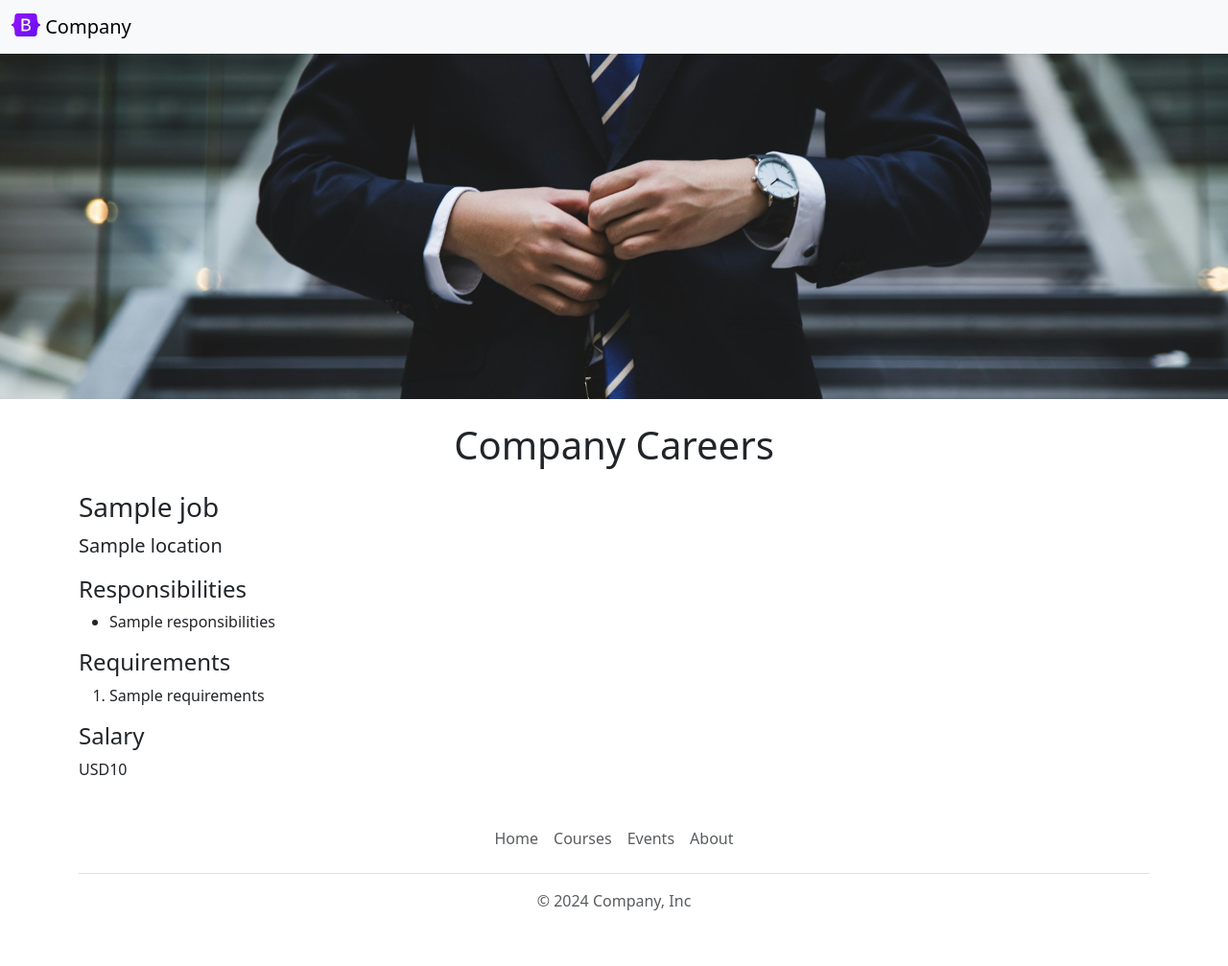
After one commit to adrian500502/flask-careers-website-v2, a Flask app: template templates/jobpage.html in a window 1280 px wide. The commit adds this page. Shown: the whole page at 96% size. Run offline with Flask 3, Linux system fonts and the light colour scheme; the template is opened without the code that fills it: most values are stand-ins (such as "Sample title", 1, 10 or a date in 2020).

Commit message:
Add displaying dynamically fetched job data

```diff
--- a/app.py
+++ b/app.py
@@ -1,17 +1,26 @@
 from flask import Flask, render_template, jsonify
-from database import load_jobs_from_db
+from database import load_jobs_from_db, load_job_from_db
 
 app = Flask(__name__)
 
 @app.route("/")
-def hello_world():
-  JOBS = load_jobs_from_db()
-  return render_template("home.html", jobs=JOBS, company_name="Company")
+def enter_home():
+  jobs = load_jobs_from_db()
+  return render_template("home.html", jobs=jobs)
 
 @app.route("/api/jobs")
 def list_jobs():
-  JOBS = load_jobs_from_db()
-  return jsonify(JOBS)
+  jobs = load_jobs_from_db()
+  return jsonify(jobs)
+
+@app.route("/job/<id>")
+def show_job(id):
+  fetched_job = load_job_from_db(id)
+
+  if not fetched_job:
+    return "Not Found", 404
+
+  return render_template("jobpage.html", job=fetched_job)
 
 if __name__ == "__main__":
   app.run(debug=True, host="0.0.0.0", port=8000)
--- /dev/null
+++ b/templates/banner.html
@@ -0,0 +1,9 @@
+<style>
+  #banner {
+    height: 360px;
+    width: 100%;
+    object-fit: cover;
+    margin-bottom: 16px;
+  }
+</style>
+<img id="banner" src="/static/banner.jpg" class="img-fluid" />
--- /dev/null
+++ b/templates/bootstrap.html
@@ -0,0 +1,8 @@
+<meta charset="utf-8" />
+<meta name="viewport" content="width=device-width, initial-scale=1" />
+<link
+  href="https://cdn.jsdelivr.net/npm/bootstrap@5.3.3/dist/css/bootstrap.min.css"
+  rel="stylesheet"
+  integrity="sha384-QWTKZyjpPEjISv5WaRU9OFeRpok6YctnYmDr5pNlyT2bRjXh0JMhjY6hW+ALEwIH"
+  crossorigin="anonymous"
+/>
--- /dev/null
+++ b/templates/jobpage.html
@@ -0,0 +1,30 @@
+<!DOCTYPE html>
+<html>
+  <head>
+    {% include "bootstrap.html" %}
+    <title>{{ job.title }} - Company Careers</title>
+  </head>
+  <body>
+    {% include "nav.html" %} {% include "banner.html" %}
+    <div class="container">
+      <h1 class="text-center mt-2 mb-4">Company Careers</h1>
+      <h3 class="mb-2">{{ job.title }}</h3>
+      <p class="lead mt-0">{{ job.location }}</p>
+      <h4>Responsibilities</h4>
+      <ul>
+        {% for line in job.responsibilities.split("\n") %}
+        <li>{{ line }}</li>
+        {% endfor %}
+      </ul>
+      <h4>Requirements</h4>
+      <ol>
+        {% for line in job.requirements.split("\n") %}
+        <li>{{ line }}</li>
+        {% endfor %}
+      </ol>
+      <h4>Salary</h4>
+      <p>{{ job.currency }}{{ job.salary }}</p>
+    </div>
+    {% include "footer.html" %}
+  </body>
+</html>
--- a/templates/nav.html
+++ b/templates/nav.html
@@ -1,15 +1,9 @@
 <nav class="navbar bg-body-tertiary shadow-sm fixed-top">
   <div class="container-fluid">
-    <a class="navbar-brand" href="#">
-      <img
-        src="/static/logo.svg"
-        alt="Logo"
-        width="30"
-        height="24"
-        class="d-inline-block align-text-top"
-      />
+    <a class="navbar-brand" href="/">
+      <img src="/static/logo.svg" alt="Logo" width="30" height="24" class="d-inline-block align-text-top" />
       Company
     </a>
   </div>
 </nav>
-<div style="height: 56px;"></div>
+<div style="height: 56px"></div>
```
Also changed, not shown: database.py (+10 -1 lines), templates/home.html (+11 -23 lines), templates/jobitem.html (+7 -1 lines), templates/footer.html (line endings or trailing spaces).
